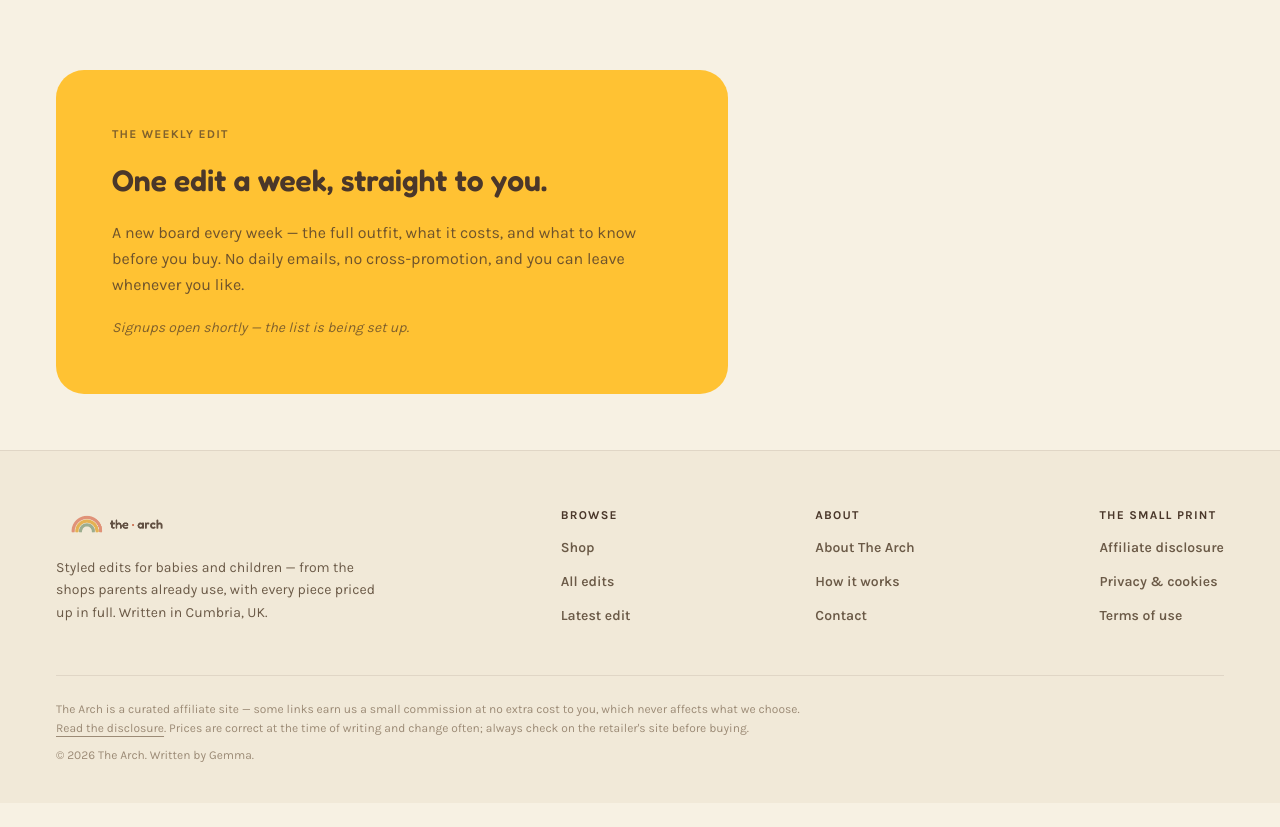
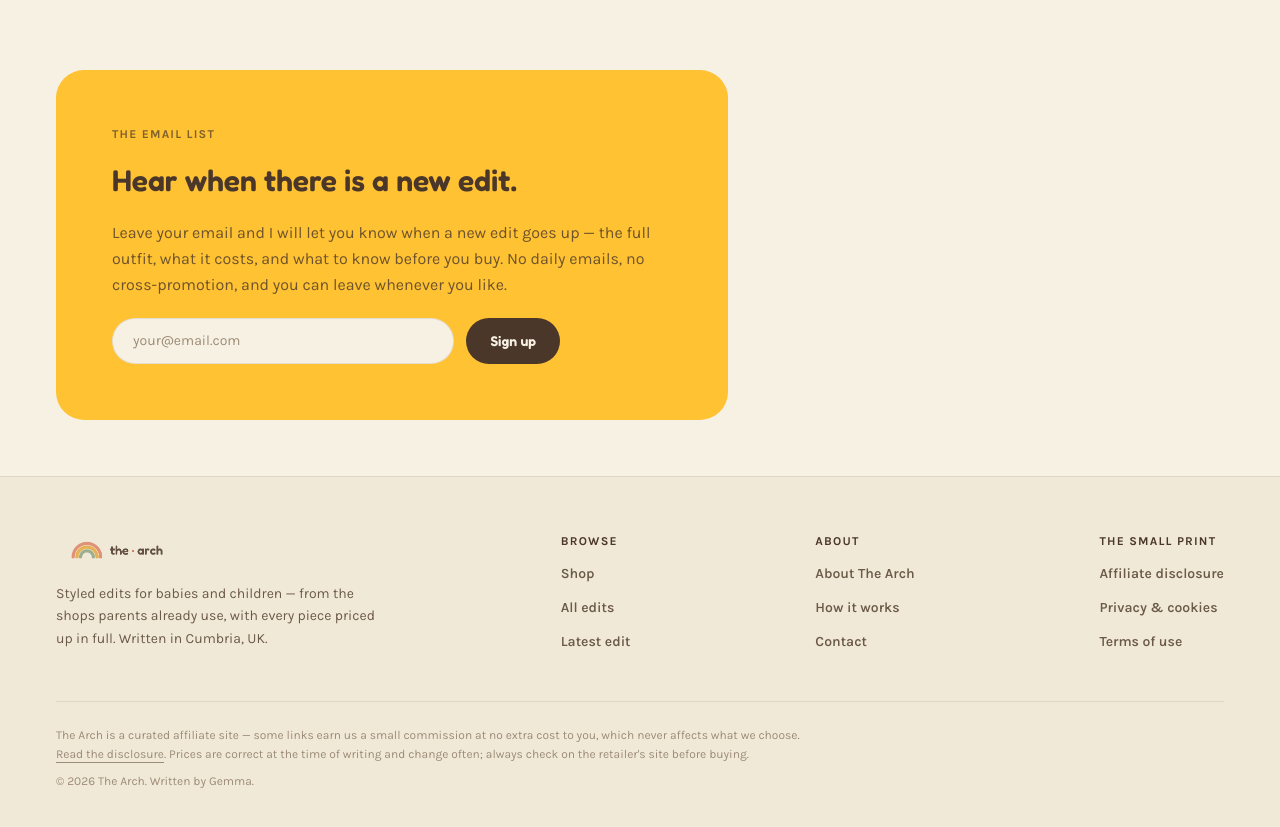
Before and after one commit to thearchhello-dotcom/the-arch, a Next.js app: page /about in a window 1280 px wide. Shown: the part 1680-2507 px from the top of the page. Before the commit the page ends 2483 px from the top, so only its background shows below. Built offline with nearby package versions, Linux system fonts and the light colour scheme.

Commit message:
Connect the email sign-up box to Kit; reword so it promises no schedule
Co-Authored-By: Claude Sonnet 5.5 <noreply@anthropic.com>

```diff
--- a/app/privacy/page.tsx
+++ b/app/privacy/page.tsx
@@ -40,8 +40,9 @@ export default function PrivacyPage() {
         </p>
         <h3>If you sign up to the newsletter</h3>
         <p>
-          Your email address is stored with the email provider used to send it, solely to send you
-          the weekly edit. There&apos;s an unsubscribe link on every email, and unsubscribing
+          Your email address is stored with Kit, the email service used to collect and send
+          emails, solely to let you know when there is a new edit. You confirm your address by
+          email first. There&apos;s an unsubscribe link on every email, and unsubscribing
           removes you. Your address is never sold, rented or passed to anyone else.
         </p>
         <h3>Hosting and server logs</h3>
--- a/components/Newsletter.tsx
+++ b/components/Newsletter.tsx
@@ -9,7 +9,7 @@ import { site } from "@/lib/site";
  * Neither of the closest competitors has one, and it's the only audience you
  * actually own — traffic from search or social can be taken away, a list can't.
  *
- * Until `site.newsletterEndpoint` is set this renders an honest "opening soon"
+ * Posts to Kit (site.newsletterEndpoint). If that is ever empty this renders an honest "opening soon"
  * state rather than a form that accepts an address and discards it.
  */
 export default function Newsletter() {
@@ -19,16 +19,21 @@ export default function Newsletter() {
   async function handleSubmit(e: React.FormEvent<HTMLFormElement>) {
     e.preventDefault();
     const form = e.currentTarget;
-    const email = new FormData(form).get("email");
+    // Kit's form expects the field to be called email_address.
+    const body = new FormData();
+    body.set("email_address", String(new FormData(form).get("email") ?? ""));
 
     setStatus("sending");
     try {
       const res = await fetch(endpoint, {
         method: "POST",
-        headers: { "Content-Type": "application/json" },
-        body: JSON.stringify({ email }),
+        headers: { Accept: "application/json" },
+        body,
       });
       if (!res.ok) throw new Error(String(res.status));
+      // Kit answers 200 even when it refuses an address, so read the verdict.
+      const result = await res.json();
+      if (result.status === "failed") throw new Error("rejected");
       setStatus("done");
       form.reset();
     } catch {
@@ -42,14 +47,15 @@ export default function Newsletter() {
           asking for, and it was the same colour as everything around it. */}
       <div className="bg-pop-sun rounded-[28px] p-7 sm:p-10 md:p-14 flex flex-col gap-5 max-w-2xl">
         <span className="font-body font-bold text-xs tracking-widest uppercase text-ink/70">
-          The weekly edit
+          The email list
         </span>
         <h2 className="font-display text-[25px] sm:text-[30px] font-semibold leading-tight text-ink">
-          One edit a week, straight to you.
+          Hear when there is a new edit.
         </h2>
         <p className="leading-relaxed text-ink/80">
-          A new board every week &mdash; the full outfit, what it costs, and what to know before
-          you buy. No daily emails, no cross-promotion, and you can leave whenever you like.
+          Leave your email and I will let you know when a new edit goes up &mdash; the full outfit,
+          what it costs, and what to know before you buy. No daily emails, no cross-promotion, and
+          you can leave whenever you like.
         </p>
 
         {!endpoint ? (
@@ -58,7 +64,7 @@ export default function Newsletter() {
           </p>
         ) : status === "done" ? (
           <p className="text-sm font-semibold text-ink">
-            Thank you &mdash; check your inbox to confirm.
+            Thank you &mdash; check your inbox for an email to confirm. If it is not there, look in junk.
           </p>
         ) : (
           <form onSubmit={handleSubmit} className="flex flex-col sm:flex-row gap-3 max-w-md">
--- a/lib/site.ts
+++ b/lib/site.ts
@@ -64,15 +64,14 @@ export const site = {
   showProductImages: true,
 
   /** When the legal pages were last reviewed. Bump it when you change them. */
-  policiesUpdated: "7 September 2026",
+  policiesUpdated: "2 October 2026",
 
   /**
-   * Newsletter form POST target. Empty until a provider is chosen — the signup
-   * block renders an honest "opening soon" state rather than a form that
-   * silently swallows addresses. Paste the form action URL from Buttondown,
-   * Kit/ConvertKit or Mailchimp here and it goes live.
+   * Newsletter form POST target: the Kit form "The Arch sign-up" (form 9994567).
+   * Kit sends the double opt-in confirmation email itself. If this is ever
+   * emptied the signup block goes back to an honest "opening soon" state.
    */
-  newsletterEndpoint: "",
+  newsletterEndpoint: "https://app.kit.com/forms/9994567/subscriptions",
 
   /**
    * The affiliate networks currently applied to or live. Named explicitly on
```
